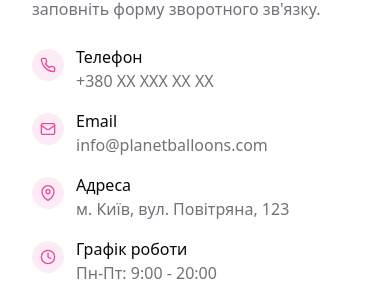
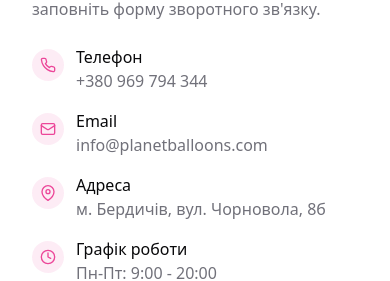
Before and after one commit to nekojidev/PlanetOfBalloons, a React (Vite) app in the folder frontend/: page /contacts in a window 390 px wide. Shown: the part 260-541 px from the top of the page. Built offline with nearby package versions, Linux system fonts and the light colour scheme.

Commit message:
feat: update contact information with new phone number and address

```diff
--- a/frontend/src/pages/Contacts.tsx
+++ b/frontend/src/pages/Contacts.tsx
@@ -81,7 +81,7 @@ const Contacts = () => {
                 <div>
                   <p className="font-medium">Телефон</p>
                   <a href="tel:+380XXXXXXXXX" className="text-muted-foreground hover:text-primary">
-                    +380 XX XXX XX XX
+                  +380 969 794 344
                   </a>
                 </div>
               </div>
@@ -111,7 +111,7 @@ const Contacts = () => {
                 <div>
                   <p className="font-medium">Адреса</p>
                   <p className="text-muted-foreground">
-                    м. Київ, вул. Повітряна, 123
+                  м. Бердичів, вул. Чорновола, 8б
                   </p>
                 </div>
               </div>
```
